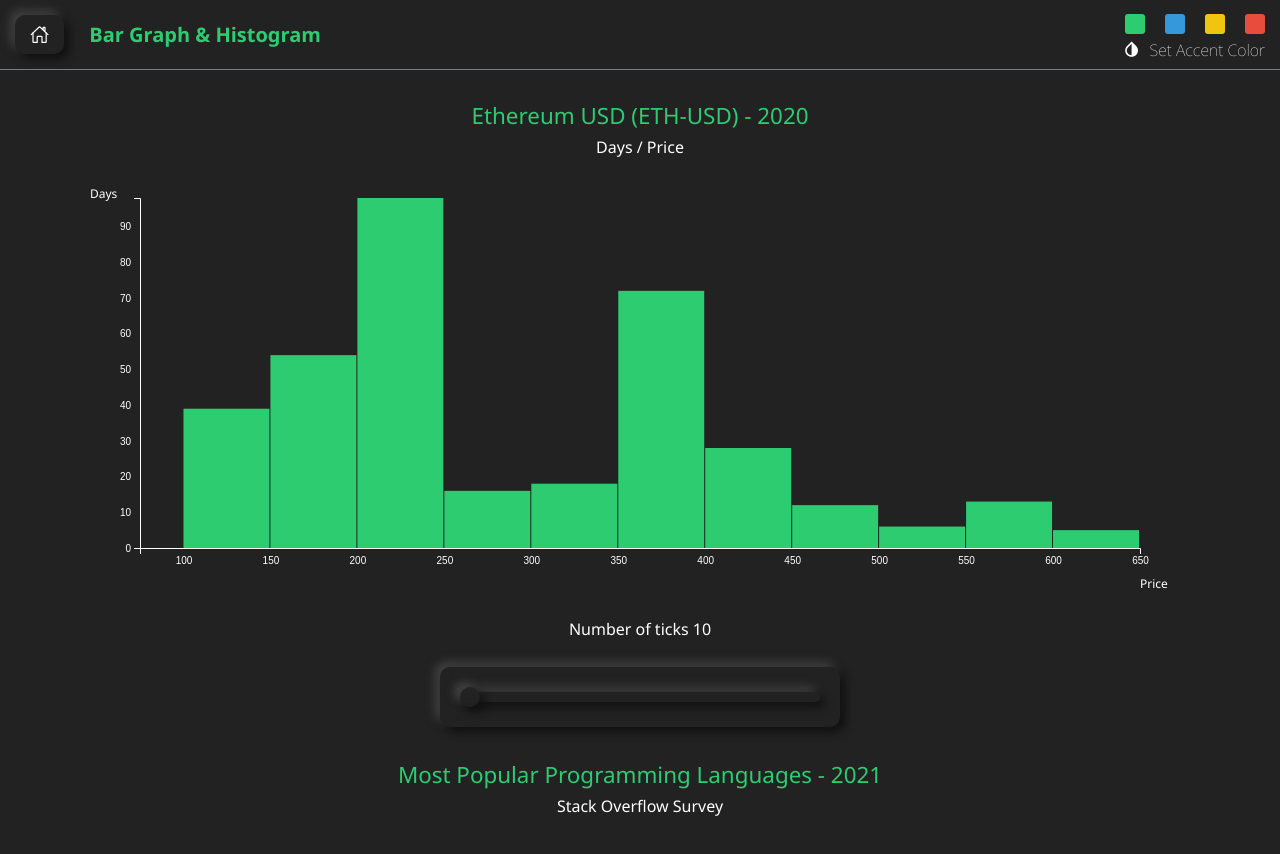
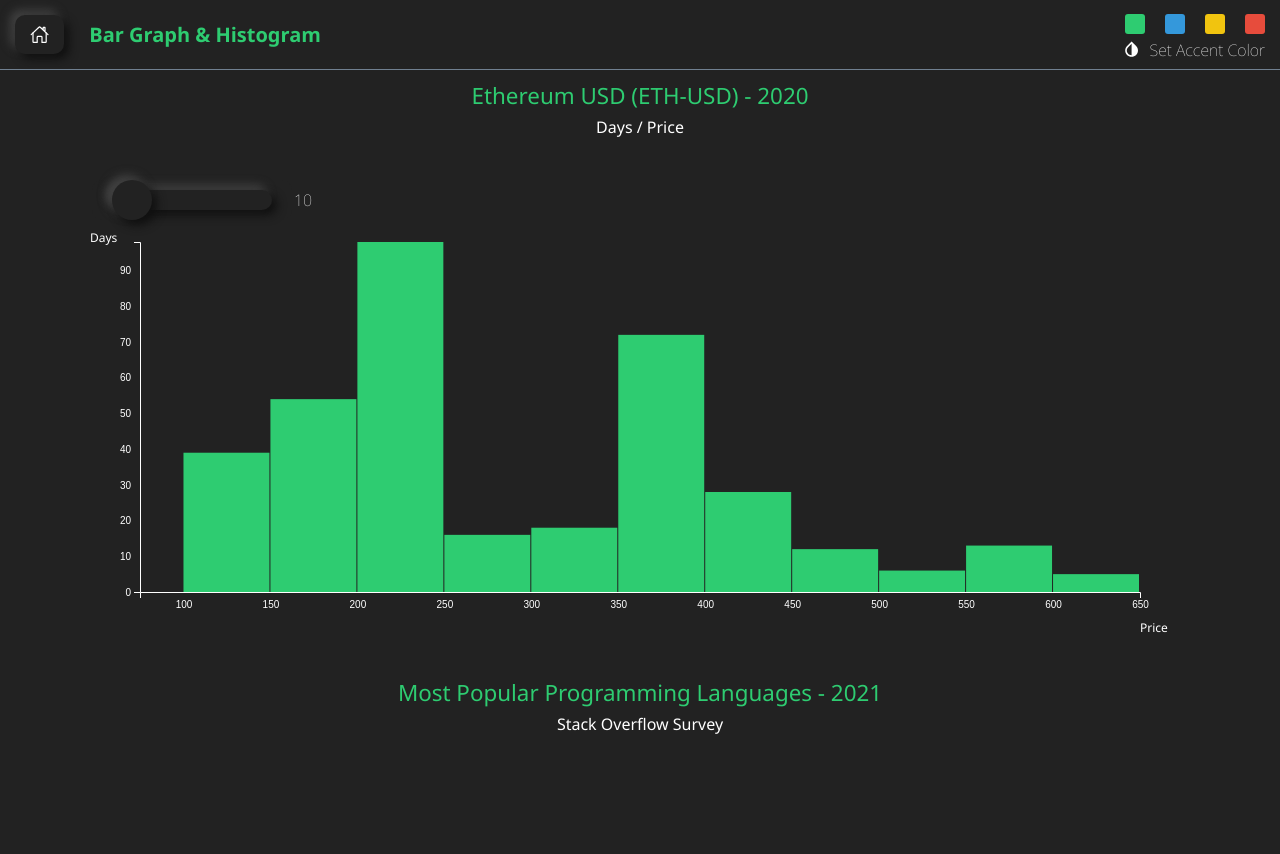
Before and after one commit to Ad1tyARa0/react-d3, a React (Create React App) app: page /3 in a window 1280 px wide. Shown: the top 854 px of the page. Built offline with nearby package versions, Linux system fonts and the light colour scheme; no server answers.

Commit message:
Made layout changes.

```diff
--- a/src/components/charts/area-chart/AreaChart.tsx
+++ b/src/components/charts/area-chart/AreaChart.tsx
@@ -31,7 +31,7 @@
   const draw = useCallback(() => {
     const newWidth = state.width! - left - right;
 
-    const newHeight = state.height! - top - bottom;
+    const newHeight = 500 - top - bottom;
 
     const svg = d3
       .select(`.${css_prefix}svg`)
--- a/src/components/charts/histogram/Histogram.scss
+++ b/src/components/charts/histogram/Histogram.scss
@@ -50,21 +50,22 @@
 
 #{$class_css_prefix}slider-div {
   display: flex;
-  flex-direction: column;
+  width: 100%;
   align-items: center;
-  justify-content: center;
-  margin-top: 20px;
+  justify-content: flex-start;
+  margin: 10px 0;
 }
 
 #{$class_css_prefix}slider-title {
-  margin-bottom: 25px;
+  font-family: 'Noto Thin';
+  // font-size: 1.3em;
 }
 
 #{$class_css_prefix}slider-input {
-  @include box-shadow;
+  // @include box-shadow;
 
-  width: 400px;
-  height: 60px;
+  width: 200px;
+  height: 40px;
   padding: 20px;
   background: $color-background-dark;
   border-radius: 10px;
@@ -74,7 +75,7 @@
 
     display: flex;
     align-items: center;
-    height: 10px;
+    height: 20px;
     border-radius: 10px;
   }
 
@@ -84,10 +85,9 @@
     cursor: pointer;
     position: relative;
     top: -50%;
-    width: 20px;
-    height: 20px;
+    width: 40px;
+    height: 40px;
     background-color: $color-background-dark;
-    opacity: 0.9;
     // background-image: linear-gradient(-45deg, rgba(white, 0.8), transparent);
     border-radius: 50%;
     // box-shadow: -1px -1px 2px white, 1px 1px 2px rgba(black, 0.3);
--- a/src/components/charts/histogram/Histogram.tsx
+++ b/src/components/charts/histogram/Histogram.tsx
@@ -115,6 +115,22 @@
 
   return (
     <div className={`${css_prefix}main`}>
+      <div>
+        <div className={`${css_prefix}slider-div`}>
+          <input
+            type='range'
+            min={10}
+            max={85}
+            className={`${css_prefix}slider-input`}
+            value={numberOfTicks}
+            onChange={event => onChangeNumberOfTicks(event)}
+          />
+
+          <div className={`${css_prefix}slider-title`} id='discrete-slider'>
+            {numberOfTicks}
+          </div>
+        </div>
+
         <svg height={height + top + bottom} width={width + left + right}>
           <text className={`${css_prefix}x-axis-text`}>Days</text>
 
@@ -125,19 +141,6 @@
             transform={`translate(${left},${top})`}
           />
         </svg>
-
-      <div className={`${css_prefix}slider-div`}>
-        <div className={`${css_prefix}slider-title`} id='discrete-slider'>
-          Number of ticks {numberOfTicks}
-        </div>
-        <input
-          type='range'
-          min={10}
-          max={85}
-          className={`${css_prefix}slider-input`}
-          value={numberOfTicks}
-          onChange={event => onChangeNumberOfTicks(event)}
-        />
       </div>
     </div>
   );
--- a/src/components/charts/line-chart/LineChart.tsx
+++ b/src/components/charts/line-chart/LineChart.tsx
@@ -32,7 +32,7 @@
   const draw = useCallback(() => {
     const newWidth = state.width! - left - right;
 
-    const newHeight = state.height! - top - bottom;
+    const newHeight = 500 - top - bottom;
 
     const svg = d3
       .select(`.${css_prefix}svg`)
--- a/src/layout/Header.scss
+++ b/src/layout/Header.scss
@@ -11,7 +11,8 @@
   border-bottom: 1px solid slategray;
   align-items: center;
   padding: 0 15px;
-  position: sticky;
+  position: fixed;
+  // position: fixed;
   top: 0;
   z-index: 10;
   background-color: $color-background-dark;
--- a/src/layout/Layout.scss
+++ b/src/layout/Layout.scss
@@ -5,5 +5,10 @@
 $class_css_prefix: '.#{$css_prefix}';
 
 #{$class_css_prefix}main {
+  // height: 100vh;
+}
+
+#{$class_css_prefix}inner-main {
   height: 100vh;
+  padding-top: 50px;
 }
--- a/src/layout/Layout.tsx
+++ b/src/layout/Layout.tsx
@@ -33,7 +33,7 @@
     <div className={`${css_prefix}main`}>
       <Header title={TITLE_MAP[location.pathname]}>{accentColor}</Header>
 
-      {children}
+      <main className={`${css_prefix}inner-main`}>{children}</main>
     </div>
   );
 };
```
Lines whose indentation alone changed are shown as unchanged.
